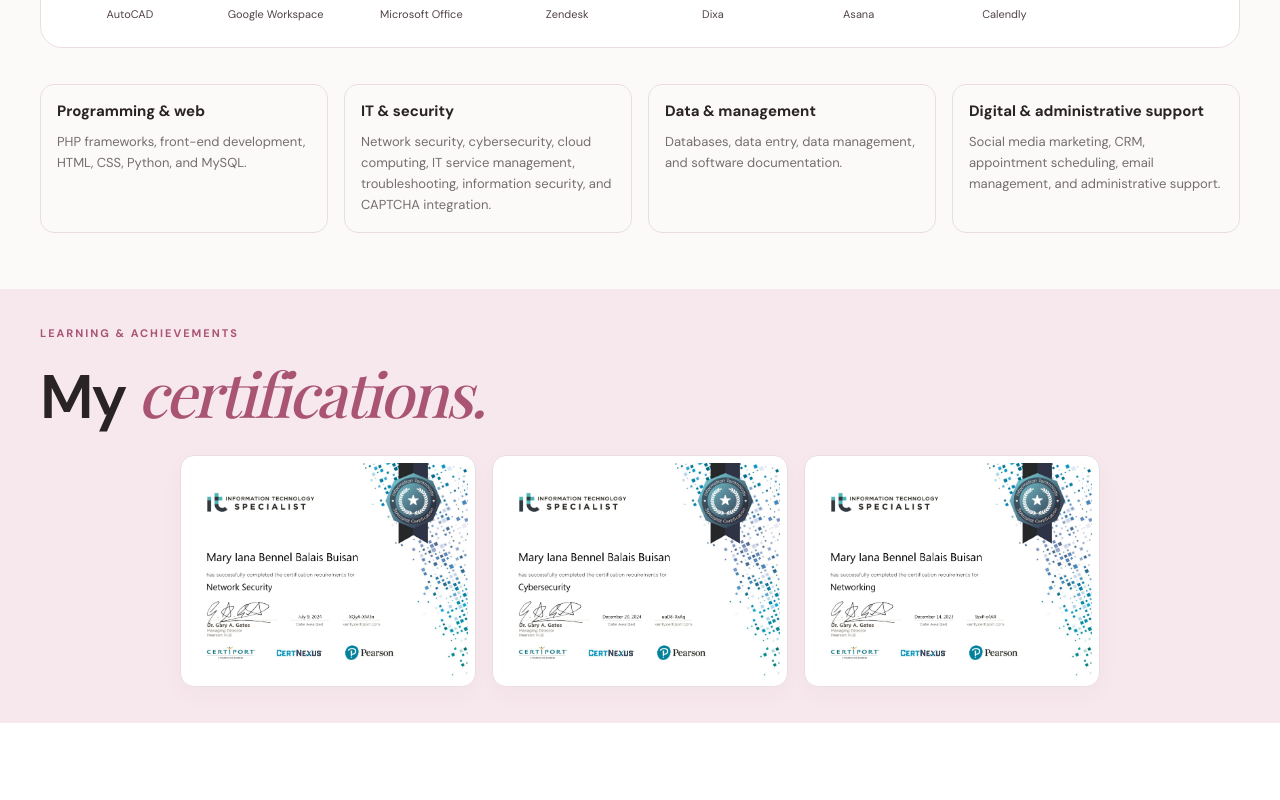
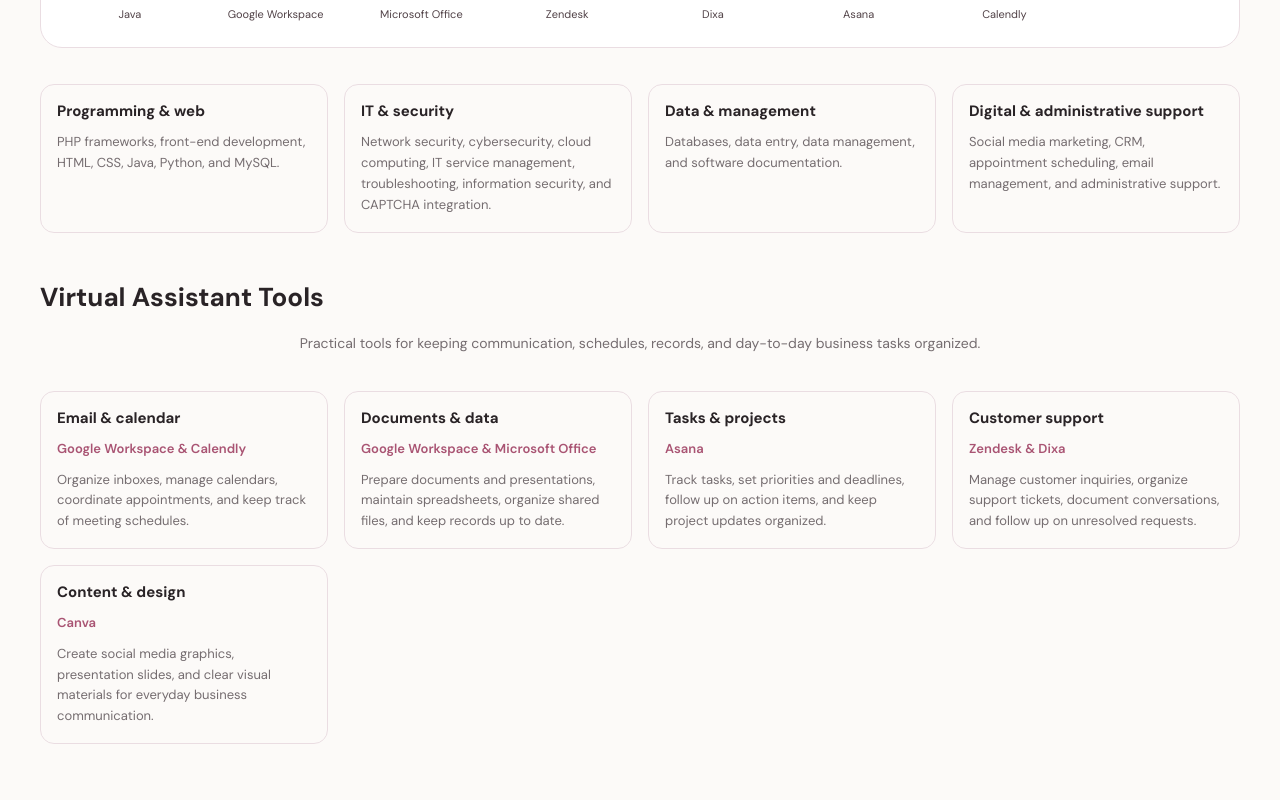
Before and after one commit to bennelyana/portfolio, a Next.js app: page / in a window 1280 px wide. Shown: the part 3260-4060 px from the top of the page. Built offline with nearby package versions, Linux system fonts and the light colour scheme; a web font is replaced by a local one.

Commit message:
Link Credly certificates and update portfolio tools

```diff
--- a/app/globals.css
+++ b/app/globals.css
@@ -786,6 +786,10 @@
 .technical-skills-grid { display: grid; grid-template-columns: repeat(4, minmax(0, 1fr)); gap: 16px; margin-top: 36px; }
 .technical-skill { padding: 20px; border: 1px solid var(--border); border-radius: 14px; background: var(--white); }
 .technical-skill h3 { font-size: 15px; line-height: 1.4; }
+.technical-skill h4 { font-size: 15px; line-height: 1.4; }
+.va-tools { margin-top: 48px; }
+.va-tools-title { font-size: 26px; line-height: 1.3; }
+.technical-skill .va-tool-names { color: var(--pink-dark); font-weight: 600; }
 .technical-skill p { margin-top: 10px; color: var(--gray); font-size: 13px; }
 .experience { background: var(--white); }
 .resume-grid { display: grid; grid-template-columns: 1.35fr 1fr; gap: 60px; margin-top: 42px; }
--- a/app/page.tsx
+++ b/app/page.tsx
@@ -1,6 +1,6 @@
 import Image from "next/image";
 import { projects, certificates } from "../data/showcase";
-import { technologies, technicalSkills, experience } from "../data/resume";
+import { technologies, technicalSkills, virtualAssistantTools, experience } from "../data/resume";
 import Navbar from "../components/navbar";
 import ContactForm from "../components/contact-form";
 import ScrollReveal from "../components/scroll-reveal";
@@ -126,6 +126,19 @@
             <div className="technical-skills-grid">
               {technicalSkills.map((group) => <article className="technical-skill" key={group.title}><h3>{group.title}</h3><p>{group.skills}</p></article>)}
             </div>
+            <div className="va-tools">
+              <h3 className="va-tools-title">Virtual Assistant Tools</h3>
+              <p className="section-description">Practical tools for keeping communication, schedules, records, and day-to-day business tasks organized.</p>
+              <div className="technical-skills-grid">
+                {virtualAssistantTools.map((group) => (
+                  <article className="technical-skill" key={group.title}>
+                    <h4>{group.title}</h4>
+                    <p className="va-tool-names">{group.tools}</p>
+                    <p>{group.description}</p>
+                  </article>
+                ))}
+              </div>
+            </div>
           </div>
         </section>
 
@@ -136,9 +149,13 @@
             <div className="credential-grid">
               {certificates.map((certificate) => (
                 <article className="credential-card" key={certificate.title}>
-                  <a className="credential-preview" href={certificate.image} target="_blank" rel="noopener noreferrer" aria-label={`View ${certificate.title} certificate (opens in a new tab)`}>
+                  <a className="credential-preview" href="https://www.credly.com/users/mary-iana-bennel-buisan" target="_blank" rel="noopener noreferrer" aria-label={`View Credly profile for ${certificate.title} (opens in a new tab)`}>
                     <Image src={certificate.image} alt={`${certificate.title} certificate awarded to Mary Iana Bennel Balais Buisan`} width={1651} height={1275} sizes="(max-width: 600px) 100vw, (max-width: 900px) 50vw, 33vw" className="credential-image" />
                   </a>
+                  <div className="credential-content">
+                    <h3>{certificate.title}</h3>
+                    <a className="project-link" href="https://www.credly.com/users/mary-iana-bennel-buisan" target="_blank" rel="noopener noreferrer">View on Credly<span className="sr-only"> (opens in a new tab)</span></a>
+                  </div>
                 </article>
               ))}
             </div>
--- a/data/resume.ts
+++ b/data/resume.ts
@@ -1,16 +1,24 @@
 export const technologies = [
   ["PHP", "/logos/php.svg"], ["MySQL", "/logos/mysql.svg"], ["HTML", "/logos/html-5.svg"], ["CSS", "/logos/css-3.svg"],
   ["Python", "/logos/python.svg"], ["Flutter", "/logos/flutter.svg"], ["VB.NET", "/logos/visualbasic.svg"],
-  ["Canva", "/logos/canva.svg"], ["AutoCAD", "/logos/autocad.svg"], ["Google Workspace", "/logos/google-workspace.svg"],
+  ["Canva", "/logos/canva.svg"], ["Java", "/logos/java.svg"], ["Google Workspace", "/logos/google-workspace.svg"],
   ["Microsoft Office", "/logos/microsoftoffice.svg"], ["Zendesk", "/logos/zendesk.svg"], ["Dixa", "/logos/dixa.jpeg"],
   ["Asana", "/logos/asana.svg"], ["Calendly", "/logos/calendly.svg"],
 ];
 
 export const technicalSkills = [
-  { title: "Programming & web", skills: "PHP frameworks, front-end development, HTML, CSS, Python, and MySQL." },
+  { title: "Programming & web", skills: "PHP frameworks, front-end development, HTML, CSS, Java, Python, and MySQL." },
   { title: "IT & security", skills: "Network security, cybersecurity, cloud computing, IT service management, troubleshooting, information security, and CAPTCHA integration." },
   { title: "Data & management", skills: "Databases, data entry, data management, and software documentation." },
   { title: "Digital & administrative support", skills: "Social media marketing, CRM, appointment scheduling, email management, and administrative support." },
+];
+
+export const virtualAssistantTools = [
+  { title: "Email & calendar", tools: "Google Workspace & Calendly", description: "Organize inboxes, manage calendars, coordinate appointments, and keep track of meeting schedules." },
+  { title: "Documents & data", tools: "Google Workspace & Microsoft Office", description: "Prepare documents and presentations, maintain spreadsheets, organize shared files, and keep records up to date." },
+  { title: "Tasks & projects", tools: "Asana", description: "Track tasks, set priorities and deadlines, follow up on action items, and keep project updates organized." },
+  { title: "Customer support", tools: "Zendesk & Dixa", description: "Manage customer inquiries, organize support tickets, document conversations, and follow up on unresolved requests." },
+  { title: "Content & design", tools: "Canva", description: "Create social media graphics, presentation slides, and clear visual materials for everyday business communication." },
 ];
 
 export const experience = [
```
Also changed, not shown: public/logos/java.svg (added).
